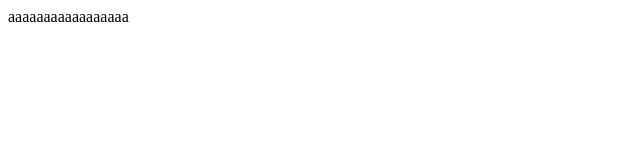
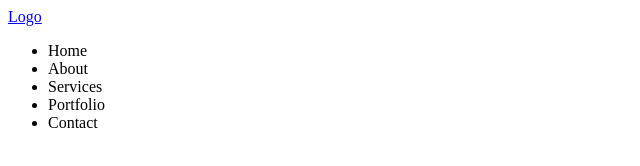
Before and after one commit to dtrypo/efi, a plain HTML site: page index.html in a window 1280 px wide. Shown: the whole page, without its empty margins (0-640 px from the left). Drawn offline with Linux system fonts and the light colour scheme.

Commit message:
First Commit

```diff
--- a/index.html
+++ b/index.html
@@ -4,9 +4,24 @@
         <meta charset="UTF-8" />
         <meta name="viewport" content="width=device-width, initial-scale=1.0" />
         <meta http-equiv="X-UA-Compatible" content="ie=edge" />
-        <title>Document</title>
+        <title>Efi Template</title>
     </head>
     <body>
-        aaaaaaaaaaaaaaaaa
+        <header>
+            <nav>
+                <div class="nav-brand"><a href="index.html">Logo</a></div>
+                <div class="nav-menu">
+                    <ul>
+                        <li>Home</li>
+                        <li>About</li>
+                        <li>Services</li>
+                        <li>Portfolio</li>
+                        <li>Contact</li>
+                    </ul>
+                </div>
+            </nav>
+        </header>
+        <main></main>
+        <footer></footer>
     </body>
 </html>
```
